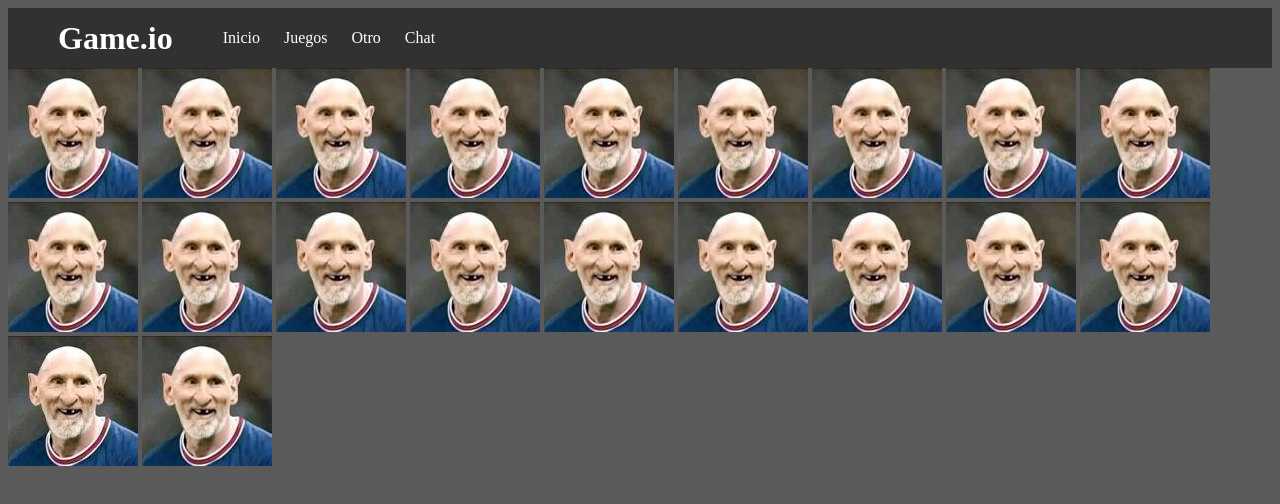
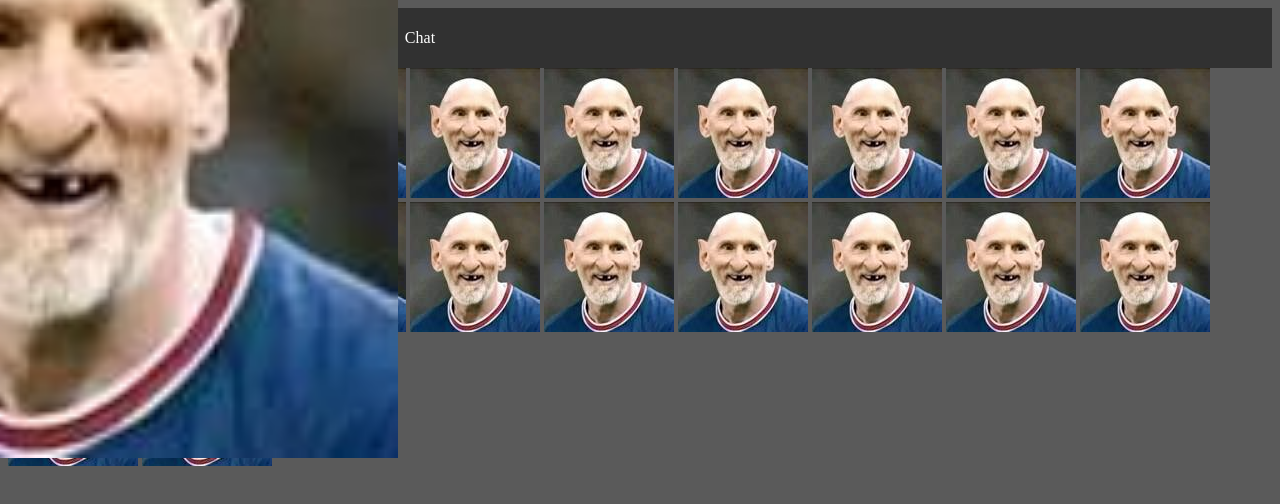
Before and after one commit to gameio492/gameio492.github.io, a plain HTML site: page index.html in a window 1280 px wide. In both pictures the pointer is over the picture 73 px from the left and 133 px from the top of the page. Drawn offline with Linux system fonts and the light colour scheme.

Commit message:
Update style.css

```diff
--- a/style.css
+++ b/style.css
@@ -22,10 +22,10 @@ nav a {
 nav a:hover {
     color: rgb(155, 155, 247);
 }
-.xd {
+img {
     transition: 1s;
 }
-.xd:hover {
+img:hover {
     transform: scale(500%);
 }
 .games {
```
